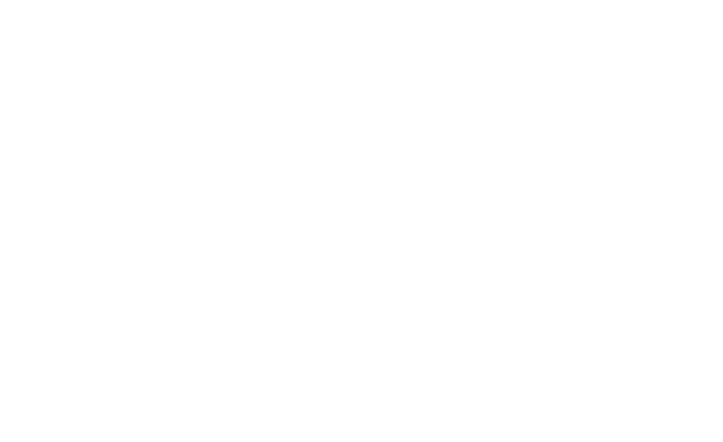
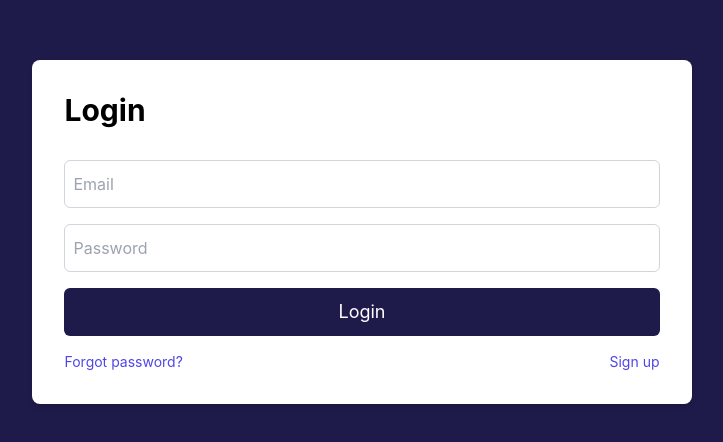
Before and after one commit to new-wave-thug-life/exhibition-tracker-client, a React (Vite) app: page /login in a window 1280 px wide. Before the commit this address had no page. Shown: the part 168-610 px from the top of the page, without its empty margins (278-1001 px from the left). Built offline with nearby package versions, Linux system fonts and the light colour scheme; a web font is replaced by a local one.

Commit message:
로그인 페이지 구현

```diff
--- /dev/null
+++ b/src/components/Button.tsx
@@ -0,0 +1,17 @@
+import React from "react";
+
+interface ButtonProps {
+    onClick: (e: React.MouseEvent<HTMLButtonElement>) => void;
+    children: React.ReactNode;
+    className?: string;
+}
+
+const Button: React.FC<ButtonProps> = ({ onClick, children, className }) => {
+    return (
+        <button onClick={onClick} className={`p-2 text-white rounded-md bg-indigo-950 hover:bg-indigo-700 focus:outline-none focus:ring-2 focus:ring-indigo-950 ${className}`}>
+            {children}
+        </button>
+    );
+};
+
+export default Button;
--- /dev/null
+++ b/src/components/Input.tsx
@@ -0,0 +1,15 @@
+import React from "react";
+
+interface InputProps {
+    type: string;
+    placeholder: string;
+    value: string;
+    onChange: (e: React.ChangeEvent<HTMLInputElement>) => void;
+    className?: string;
+}
+
+const Input: React.FC<InputProps> = ({ type, placeholder, value, onChange, className }) => {
+    return <input type={type} placeholder={placeholder} value={value} onChange={onChange} className={`p-2 border border-gray-300 rounded-md focus:outline-none focus:ring-2 focus:ring-indigo-950 ${className}`} />;
+};
+
+export default Input;
--- /dev/null
+++ b/src/pages/Login.tsx
@@ -0,0 +1,69 @@
+import React, { useState } from "react";
+import { Link } from "react-router-dom"; // react-router-dom에서 Link 불러오기
+import Input from "../components/Input";
+import Button from "../components/Button";
+
+const Login: React.FC = () => {
+    const [email, setEmail] = useState("");
+    const [password, setPassword] = useState("");
+    const [error, setError] = useState("");
+
+    const validateEmail = (email: string) => {
+        const re = /^[^\s@]+@[^\s@]+\.[^\s@]+$/;
+        return re.test(email);
+    };
+
+    const validatePassword = (password: string) => {
+        return password.length >= 6;
+    };
+
+    const handleSubmit = async (e: React.FormEvent) => {
+        e.preventDefault();
+        setError("");
+
+        if (!validateEmail(email)) {
+            setError("Invalid email format");
+            return;
+        }
+
+        if (!validatePassword(password)) {
+            setError("Password must be at least 6 characters");
+            return;
+        }
+
+        const response = await fetch("/login", {
+            method: "POST",
+            headers: {
+                "Content-Type": "application/json",
+            },
+            body: JSON.stringify({ email, password }),
+        });
+
+        if (!response.ok) {
+            setError("Failed to login");
+        }
+    };
+
+    return (
+        <div className="flex items-center justify-center min-h-screen bg-indigo-950">
+            <div className="p-8 bg-white rounded-lg shadow-md">
+                <h2 className="mb-8 text-3xl font-bold">Login</h2>
+                <Input type="email" placeholder="Email" value={email} onChange={(e) => setEmail(e.target.value)} className="w-full h-12 mb-4" />
+                <Input type="password" placeholder="Password" value={password} onChange={(e) => setPassword(e.target.value)} className="w-full h-12 mb-4" />
+                {error && <p className="mb-4 text-red-500">{error}</p>}
+                <Button onClick={handleSubmit} className="w-full h-12 text-lg">
+                    Login
+                </Button>
+                <div className="flex justify-between mt-4">
+                    <button className="text-sm text-indigo-600 hover:underline">Forgot password?</button>
+                    <Link to="/register" className="text-sm text-indigo-600 hover:underline">
+                        Sign up
+                    </Link>{" "}
+                    {/* 회원가입 버튼 */}
+                </div>
+            </div>
+        </div>
+    );
+};
+
+export default Login;
--- a/src/routes/index.tsx
+++ b/src/routes/index.tsx
@@ -1,8 +1,10 @@
+import React from "react";
 import { Route, Routes } from "react-router-dom";
 import Main from "../pages/Main";
 import Layouts from "../components/layout/Layouts";
 import Connect from "../pages/Connect";
 import Test from "../pages/Test";
+import Login from "../pages/Login";
 
 export default function MainRoutes() {
     return (
@@ -12,7 +14,7 @@
                 <Route path="/connect" element={<Connect />} />
             </Route>
             <Route path="/test" element={<Test />} />
-            <Route path="/" element={<Main />} />
+            <Route path="/login" element={<Login />} />
             <Route path="/" element={<Main />} />
         </Routes>
     );
```
